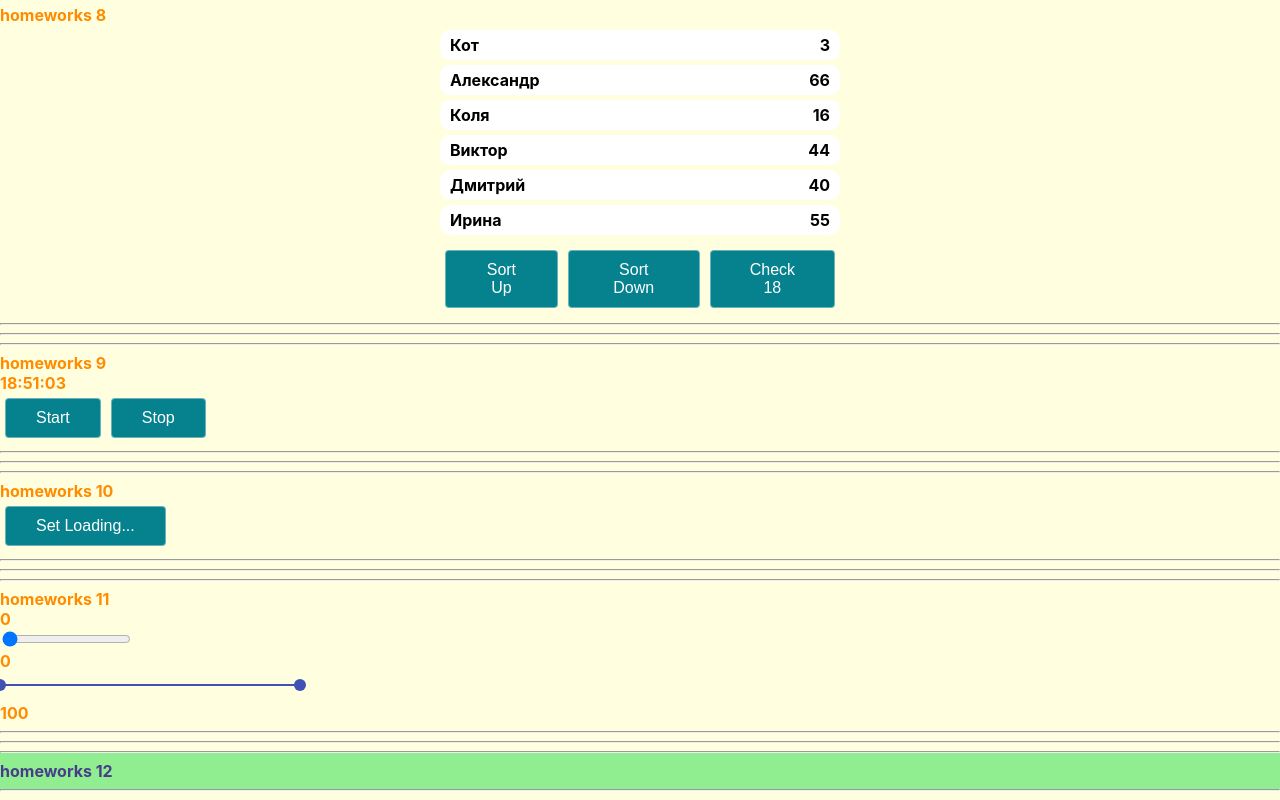
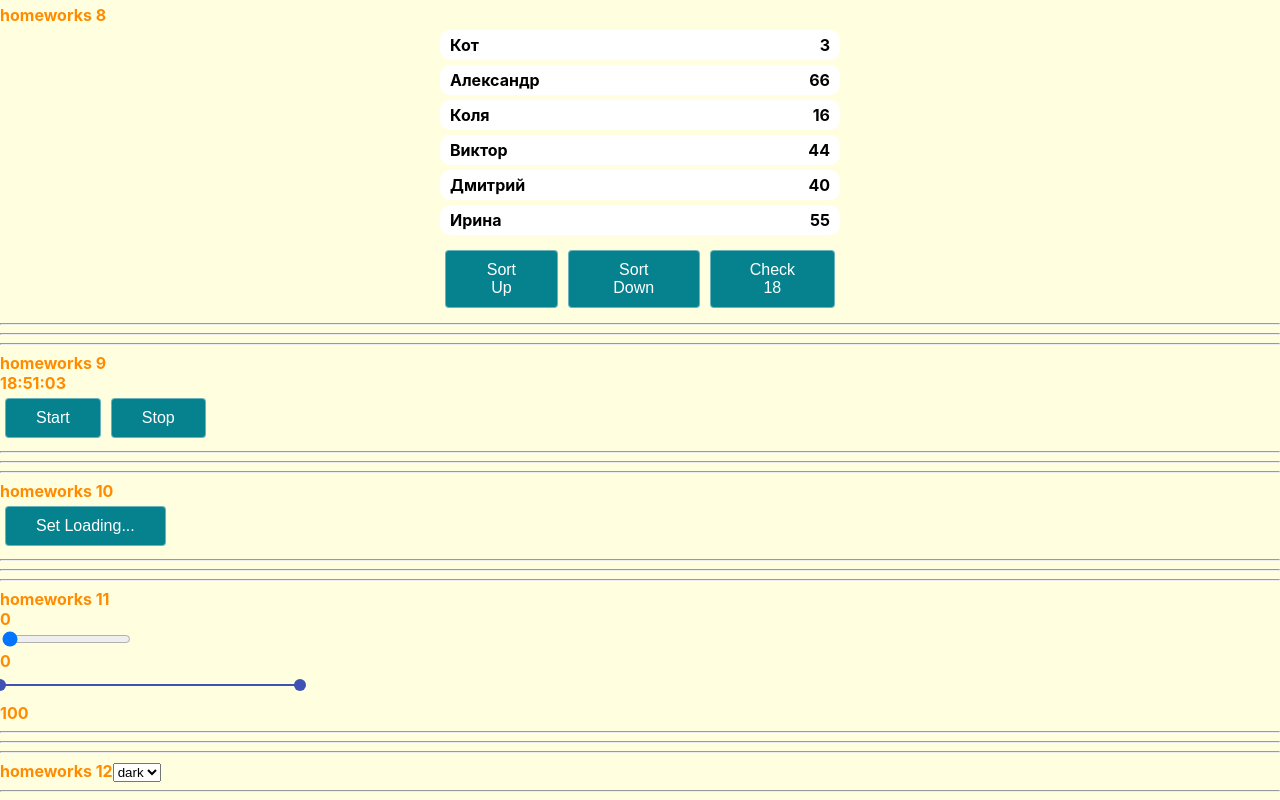
Before and after one commit to Dima12411/Ignat_homework, a React (Create React App) app: page /#/junior in a window 1280 px wide. Shown: the part 181-981 px from the top of the page. Built offline with nearby package versions, Linux system fonts and the light colour scheme.

Commit message:
made a theme change

```diff
--- a/src/p2-homeworks/h12/HW12.tsx
+++ b/src/p2-homeworks/h12/HW12.tsx
@@ -1,10 +1,21 @@
 import React from "react";
 import s from "./HW12.module.css";
+import SuperSelect from "../h7/common/c5-SuperSelect/SuperSelect";
+import {useDispatch, useSelector} from "react-redux";
+import {AppStoreType} from "../h10/bll/store";
+import {changeThemeC} from "./bll/themeReducer";
 
-const themes = ['dark', 'red', 'some'];
+
+const themes = ['dark', 'red'];
 
 function HW12() {
-    const theme = 'some'; // useSelector
+    const dispatch = useDispatch()
+
+
+    const theme = useSelector<AppStoreType, string>(state => state.theme.theme) // useSelector
+    const onChangeCallback = (option: string) => {
+    dispatch(changeThemeC(option))
+    }
 
     // useDispatch, onChangeCallback
 
@@ -14,7 +25,10 @@ function HW12() {
             <span className={s[theme + '-text']}>
                 homeworks 12
             </span>
-
+            <SuperSelect
+            options={themes}
+            onChangeOption={onChangeCallback}
+            />
             {/*should work (должно работать)*/}
             {/*SuperSelect or SuperRadio*/}
 
--- a/src/p2-homeworks/h12/bll/themeReducer.ts
+++ b/src/p2-homeworks/h12/bll/themeReducer.ts
@@ -1,14 +1,21 @@
 const initState = {
-
+    theme: ''
 };
 
-export const themeReducer = (state = initState, action: any): any => { // fix any
+export const themeReducer = (state: InitialStateType = initState, action: ChangeThemeType): InitialStateType => { // fix any
     switch (action.type) {
-        case "": {
+        case 'CHANGE-THEME': {
+            return {
+                ...state,
+                theme: action.payload.theme
+            }
+        }
+        default:
             return state;
-        }
-        default: return state;
     }
 };
 
-export const changeThemeC = (): any => {}; // fix any
+export const changeThemeC = (theme: string) => ({type: 'CHANGE-THEME', payload: {theme}} as const);
+type ChangeThemeType = ReturnType<typeof changeThemeC>
+
+type InitialStateType = typeof initState
```
